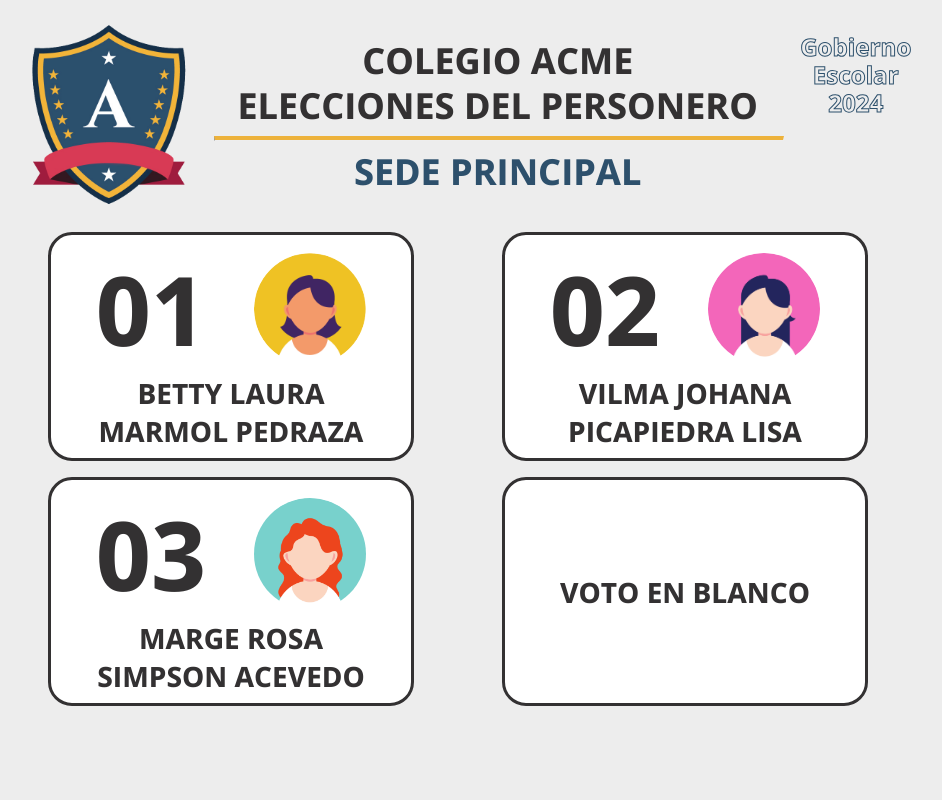
After one commit to dejesusbg/acme, a PHP site: page /ballot.html in a window 1280 px wide. The commit adds this page. Shown: the whole page, without its empty margins (182-1124 px from the left). Run offline with PHP 8.4, Linux system fonts and the light colour scheme.

Commit message:
Add files via upload

```diff
--- /dev/null
+++ b/ballot.html
@@ -0,0 +1,44 @@
+<!DOCTYPE html>
+<html lang="en">
+  <head>
+    <meta charset="UTF-8" />
+    <meta name="viewport" content="width=device-width, initial-scale=1.0" />
+    <link rel="preconnect" href="https://fonts.googleapis.com" />
+    <link rel="preconnect" href="https://fonts.gstatic.com" crossorigin />
+    <link rel="stylesheet" href="./css/styles.css" />
+    <link rel="stylesheet" href="./css/ballot.css" />
+    <title>Eleccion Colegio ACME</title>
+  </head>
+  <body>
+    <header>
+      <img src="./img/escudo.png" alt="Badge Colegio ACME" />
+      <div>
+        <h1>Colegio ACME</h1>
+        <h1>Elecciones del Personero</h1>
+        <hr />
+        <h1 class="blue-txt">Sede Principal</h1>
+      </div>
+      <h2>Gobierno <br />Escolar<br />2024</h2>
+    </header>
+    <div id="container">
+      <div class="card">
+        <span class="num">01</span>
+        <img src="./img/icon-1.png" alt="" />
+        <span class="name">Betty Laura Marmol Pedraza</span>
+      </div>
+      <div class="card">
+        <span class="num">02</span>
+        <img src="./img/icon-2.png" alt="" />
+        <span class="name">Vilma Johana Picapiedra Lisa</span>
+      </div>
+      <div class="card">
+        <span class="num">03</span>
+        <img src="./img/icon-3.png" alt="" />
+        <span class="name">Marge Rosa Simpson Acevedo</span>
+      </div>
+      <div class="card">
+        <span class="name">Voto en Blanco</span>
+      </div>
+    </div>
+  </body>
+</html>
--- /dev/null
+++ b/css/ballot.css
@@ -0,0 +1,125 @@
+body {
+  background-color: var(--acme-gray);
+  height: 90%;
+}
+
+/* header */
+header {
+  display: flex;
+  height: 30%;
+  text-align: center;
+  align-items: center;
+  justify-content: center;
+  gap: 2.5%;
+}
+
+header img {
+  height: 100%;
+}
+
+header div {
+  display: flex;
+  margin: 0 -1%;
+  text-align: center;
+  justify-content: center;
+  flex-direction: column;
+}
+
+header h1 {
+  margin: -0.125rem;
+  font-size: 2.25rem;
+}
+
+header hr {
+  width: 110%;
+  border-top: 4px solid var(--acme-gold);
+  margin-left: -5%;
+}
+
+header h2 {
+  margin: 2% 0 0 2%;
+  line-height: 1.75rem;
+  text-transform: none;
+  color: transparent;
+  align-self: baseline;
+  -webkit-text-stroke: 1px var(--acme-blue);
+}
+
+@media screen and (max-width: 910px) {
+  header img {
+    height: 75%;
+  }
+
+  header h1 {
+    font-size: 2rem;
+  }
+
+  header h2 {
+    line-height: 1.5rem;
+    font-size: 1.25rem;
+  }
+}
+
+@media screen and (max-width: 615px) {
+  header img {
+    height: 50%;
+  }
+
+  header h1 {
+    font-size: 1.25rem;
+  }
+
+  header h2 {
+    line-height: 1.25rem;
+    font-size: 1rem;
+  }
+}
+
+/* ballot cards */
+#container {
+  display: flex;
+  justify-content: center;
+  min-height: 60%;
+  flex-wrap: wrap;
+  align-content: baseline;
+}
+
+#container div.card {
+  display: flex;
+  width: 20rem;
+  margin: 0.5rem 2.75rem;
+  padding: 0.5rem 1.25rem;
+  border: 3px solid var(--acme-black);
+  text-align: center;
+  align-items: center;
+  justify-content: center;
+  transition: transform 0.2s;
+  flex-wrap: wrap;
+  gap: 0 3rem;
+  border-radius: 1.5rem;
+  background-color: white;
+}
+
+#container div.card img {
+  width: 7rem;
+  height: 7rem;
+  border-radius: 100%;
+}
+
+#container div.card span.num {
+  font-size: 6rem;
+}
+
+#container div.card span.name {
+  font-size: 1.75rem;
+}
+
+#container div.card:hover {
+  cursor: pointer;
+  background-color: var(--acme-white-v2) !important;
+  transform: scale(1.025);
+}
+
+#container div.card:active {
+  transform: scale(0.9);
+}
--- a/css/styles.css
+++ b/css/styles.css
@@ -1,123 +1,34 @@
+@import url("https://fonts.googleapis.com/css2?family=Open+Sans:ital,wght@0,500;1,500&display=swap");
+@import url("https://fonts.googleapis.com/css2?family=Open+Sans:ital,wght@0,725;1,725&display=swap");
+
 :root {
-  --blue-col: #2d506c;
-  --gold-col: #edb23b;
-  --black-col: #333132;
-  --white-col: #ededed;
-  --select-white-col: #e4eaf6;
-  --midnight-col: #002c5c;
+  --acme-blue: #2d506c;
+  --acme-blue-v2: #5180a4;
+  --acme-blue-v3: #002c5c;
+  --acme-white: #fcfaff;
+  --acme-white-v2: #e4eaf6;
+  --acme-white-v3: #ecf3fe;
+  --acme-gray: #ededed;
+  --acme-black: #333132;
+  --acme-black-v2: #1d2223;
+  --acme-gold: #edb23b;
+  --acme-label: 500 0.9rem / 1.25rem "Open Sans", sans-serif;
   user-select: none;
 }
 
+html,
 body {
-  --primary-100: #ffffff;
-  --primary-99: #fcfaff;
-  --primary-95: #ebf1ff;
-  --primary-90: #dbebff;
-  --primary-80: #a3d4ff;
-  --primary-60: #81b3da;
-  --primary-50: #6596bd;
-  --primary-40: #5180a4;
-  --primary-30: #37658b;
-  --primary-20: #1e4971;
-  --primary-10: #002c5c;
-  --secondary-100: #ffffff;
-  --secondary-99: #fbfaff;
-  --secondary-95: #ebf7ff;
-  --secondary-90: #ddf0f8;
-  --secondary-80: #c1d4dc;
-  --secondary-60: #8da0a5;
-  --secondary-50: #728388;
-  --secondary-40: #5b6c71;
-  --secondary-30: #455559;
-  --secondary-20: #2e3e42;
-  --secondary-10: #19282a;
-  --tertiary-100: #ffffff;
-  --tertiary-99: #fffcfa;
-  --tertiary-95: #ffebee;
-  --tertiary-90: #ffd6de;
-  --tertiary-80: #efb8c0;
-  --tertiary-60: #b4838c;
-  --tertiary-50: #986770;
-  --tertiary-40: #7f535c;
-  --tertiary-30: #633b43;
-  --tertiary-20: #4b262f;
-  --tertiary-10: #311119;
-  --neutral-100: #ffffff;
-  --neutral-99: #faffff;
-  --neutral-99-e1: #f5fdfe;
-  --neutral-99-e2: #ecfbfe;
-  --neutral-99-e3: #e3f9fd;
-  --neutral-99-e4: #dcf7fd;
-  --neutral-95: #f0f3f5;
-  --neutral-90: #e0e2e5;
-  --neutral-90-e1: #dfe3e4;
-  --neutral-90-e2: #dadfe0;
-  --neutral-90-e3: #d6dcdd;
-  --neutral-90-e4: #d3d9da;
-  --neutral-80: #c4c8ca;
-  --neutral-60: #8f9394;
-  --neutral-50: #75797a;
-  --neutral-40: #5c6161;
-  --neutral-30: #464949;
-  --neutral-30-e1: #47494a;
-  --neutral-30-e2: #494c4c;
-  --neutral-30-e3: #4a4e4e;
-  --neutral-30-e4: #4c5050;
-  --neutral-20: #2f3231;
-  --neutral-20-e1: #313434;
-  --neutral-20-e2: #343637;
-  --neutral-20-e3: #36393a;
-  --neutral-20-e4: #383c3d;
-  --neutral-10: #171c1a;
-  --neutral-10-e1: #1a1e1f;
-  --neutral-10-e2: #1d2223;
-  --neutral-10-e3: #202627;
-  --neutral-10-e4: #23292b;
-  --neutral-variant-100: #ffffff;
-  --neutral-variant-99: #fcfaff;
-  --neutral-variant-99-e1: #f5f9fe;
-  --neutral-variant-99-e2: #ecf3fe;
-  --neutral-variant-99-e3: #e3eefd;
-  --neutral-variant-99-e4: #dceafd;
-  --neutral-variant-95: #eff2fa;
-  --neutral-variant-90: #dfe2ec;
-  --neutral-variant-90-e1: #dee3ea;
-  --neutral-variant-90-e2: #d9dfe6;
-  --neutral-variant-90-e3: #d4dbe4;
-  --neutral-variant-90-e4: #d0d7e1;
-  --neutral-variant-80: #c4c7cf;
-  --neutral-variant-60: #8f9399;
-  --neutral-variant-50: #73767d;
-  --neutral-variant-40: #5c6166;
-  --neutral-variant-30: #45494f;
-  --neutral-variant-30-e1: #464a50;
-  --neutral-variant-30-e2: #484c52;
-  --neutral-variant-30-e3: #494e54;
-  --neutral-variant-30-e4: #4b4f56;
-  --neutral-variant-20: #2f3337;
-  --neutral-variant-20-e1: #313439;
-  --neutral-variant-20-e2: #34373c;
-  --neutral-variant-20-e3: #363a3f;
-  --neutral-variant-20-e4: #383c42;
-  --neutral-variant-10: #1b1e23;
-  --neutral-variant-10-e1: #1e2125;
-  --neutral-variant-10-e2: #202429;
-  --neutral-variant-10-e3: #23272d;
-  --neutral-variant-10-e4: #262a31;
-}
-
-html {
   height: 100%;
 }
 
 body {
-  height: 90%;
-  color: var(--black-col);
+  color: var(--acme-black);
   font-weight: 725;
   font-family: "Open Sans", sans-serif;
-  background-color: var(--white-col);
+  background-color: var(--acme-white);
+  text-transform: uppercase;
 }
 
 .blue-txt {
-  color: var(--blue-col);
+  color: var(--acme-blue);
 }
--- a/index.html
+++ b/index.html
@@ -5,10 +5,6 @@
     <meta name="viewport" content="width=device-width, initial-scale=1.0" />
     <link rel="preconnect" href="https://fonts.googleapis.com" />
     <link rel="preconnect" href="https://fonts.gstatic.com" crossorigin />
-    <link
-      href="https://fonts.googleapis.com/css2?family=Open+Sans:ital,wght@0,725;1,725&display=swap"
-      rel="stylesheet"
-    />
     <link rel="stylesheet" href="./css/styles.css" />
     <link rel="stylesheet" href="./css/login.css" />
     <title>Login Colegio ACME</title>
@@ -16,7 +12,7 @@
   <body>
     <div id="container">
       <img src="./img/escudo.png" alt="Badge Colegio ACME" />
-      <form action="./card.html">
+      <form action="./vote.html">
         <h1>Iniciar sesión</h1>
         <input type="email" placeholder="example@acme.com" />
         <input type="password" placeholder="password" />
```
Also changed, not shown: css/login.css (+10 -17 lines), css/vote.css (added, +38 -0 lines), vote.html (added, +22 -0 lines).
